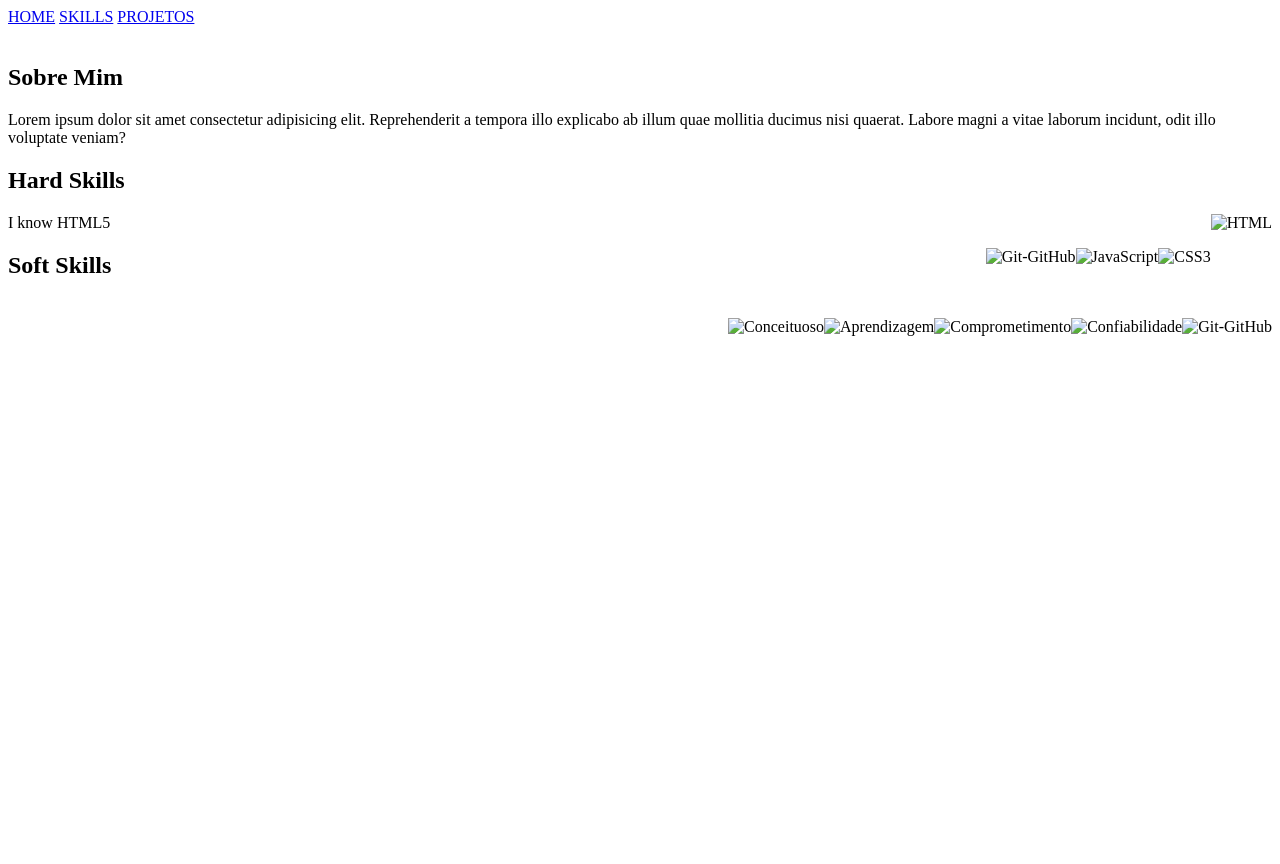
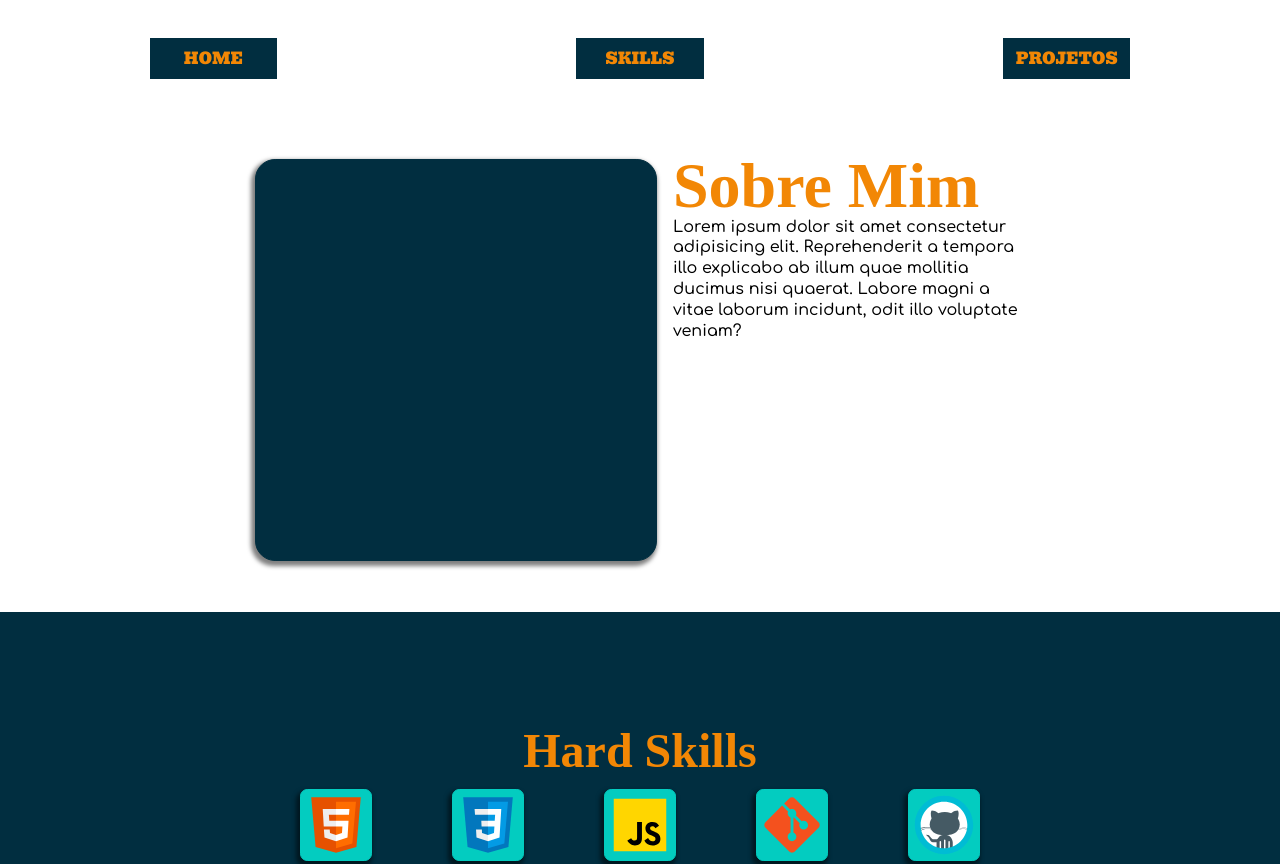
Before and after one commit to Patryck-Gabryel/personal-site, a plain HTML site: page html/index.html in a window 1280 px wide. Shown: the top 864 px of the page. Before the commit the page ends 800 px from the top, so only its background shows below. Drawn offline with Linux system fonts and the light colour scheme; the site is published under a folder, as on GitHub Pages, so addresses that start at the root find nothing; a web font is replaced by a local one.

Commit message:
html dentro da pasta

```diff
--- a/html/index.html
+++ b/html/index.html
@@ -4,7 +4,7 @@
     <meta charset="UTF-8">
     <meta name="viewport" content="width=device-width, initial-scale=1.0">
     <title>Patryck Lemes</title>
-    <link rel="stylesheet" href="/css/style.css">
+    <link rel="stylesheet" href="../css/style.css">
 </head>
 <body>
     <section class="first-section">
@@ -36,31 +36,31 @@
             <h2 id="hard_skills">Hard Skills</h2>
             <div class="container">
                 <div class="skill">
-                    <img src="/assets/icons8-html.svg" alt="HTML" style="height: 70px; float: right;">
+                    <img src="../assets/icons8-html.svg" alt="HTML" style="height: 70px; float: right;">
                     <p class="text-skills">
                         I know HTML5
                     </p>
                 </div>
                 <div class="skill">
-                    <img src="/assets/icons8-css.svg" alt="CSS3" style="height: 70px; float: right;">
+                    <img src="../assets/icons8-css.svg" alt="CSS3" style="height: 70px; float: right;">
                     <p class="text-skills">
 
                     </p>
                 </div>
                 <div class="skill">
-                    <img src="/assets/icons8-javascript.svg" alt="JavaScript" style="height: 70px; float: right;">
+                    <img src="../assets/icons8-javascript.svg" alt="JavaScript" style="height: 70px; float: right;">
                     <p class="text-skills">
 
                     </p>
                 </div>
                 <div class="skill">
-                    <img src="/assets/icons8-git.svg" alt="Git-GitHub" style="height: 70px;  float: right;">
+                    <img src="../assets/icons8-git.svg" alt="Git-GitHub" style="height: 70px;  float: right;">
                     <p class="text-skills">
 
                     </p>
                 </div>
                 <div class="skill">
-                    <img src="/assets/icons8-github.svg" alt="Git-GitHub" style="height: 70px; float: right; clear: both;">
+                    <img src="../assets/icons8-github.svg" alt="Git-GitHub" style="height: 70px; float: right; clear: both;">
                     <p class="text-skills">
 
                     </p>
@@ -72,19 +72,19 @@
             <h2>Soft Skills</h2>
             <div class="container">
                 <div class="skill">
-                    <img src="/assets/confiabilidade.png" alt="Confiabilidade" style="height: 70px;  float: right;">
+                    <img src="../assets/confiabilidade.png" alt="Confiabilidade" style="height: 70px;  float: right;">
                     <p></p>
                 </div>
                 <div class="skill">
-                    <img src="/assets/aperto-de-mao.png" alt="Comprometimento" style="height: 70px;  float: right;">
+                    <img src="../assets/aperto-de-mao.png" alt="Comprometimento" style="height: 70px;  float: right;">
                     <p></p>
                 </div>
                 <div class="skill">
-                    <img src="/assets/chuva-de-ideias.png" alt="Aprendizagem" style="height: 70px;  float: right;">
+                    <img src="../assets/chuva-de-ideias.png" alt="Aprendizagem" style="height: 70px;  float: right;">
                     <p></p>
                 </div>
                 <div class="skill">
-                    <img src="/assets/mapeamento-da-mente.png" alt="Conceituoso" style="height: 70px;  float: right;">
+                    <img src="../assets/mapeamento-da-mente.png" alt="Conceituoso" style="height: 70px;  float: right;">
                     <p></p>
                 </div>
 
```
